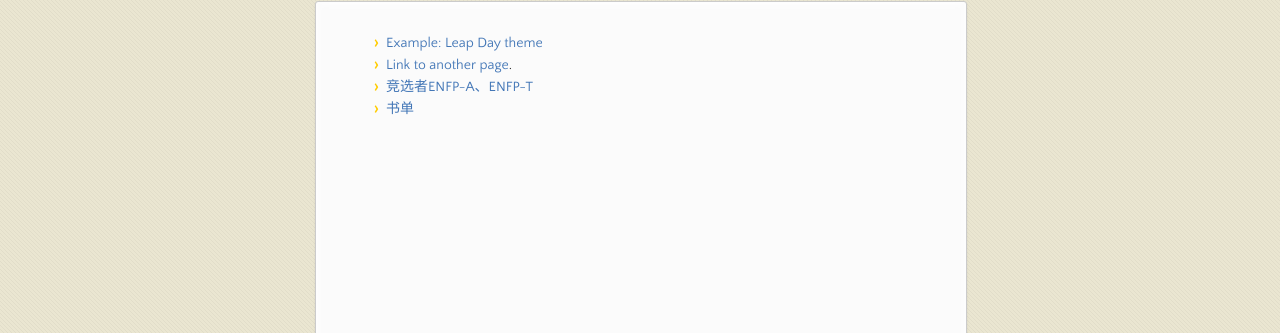
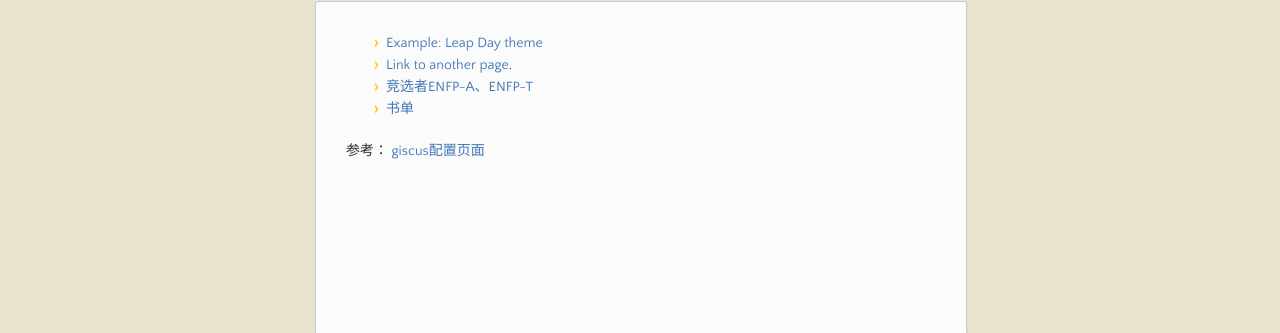
Before and after one commit to yakoye/enjoylife.github.io, a Jekyll site: the page built from index.md, in a window 1280 px wide. Shown: the part 189-522 px from the top of the page. Built offline with Jekyll 4.4.1, drawn with Linux system fonts in a browser that asks for light colours; comment, search, counter and statistics services are not loaded.

Commit message:
update file

```diff
--- a/index.md
+++ b/index.md
@@ -6,3 +6,6 @@ layout: default
  - [Link to another page](/docs/another-page.md).
  - [竞选者ENFP-A、ENFP-T](/docs/竞选者ENFP-A、ENFP-T.md)
  - [书单](/docs/booklist/README.md)
+
+参考：
+[giscus配置页面](https://giscus.app/zh-CN)
```
